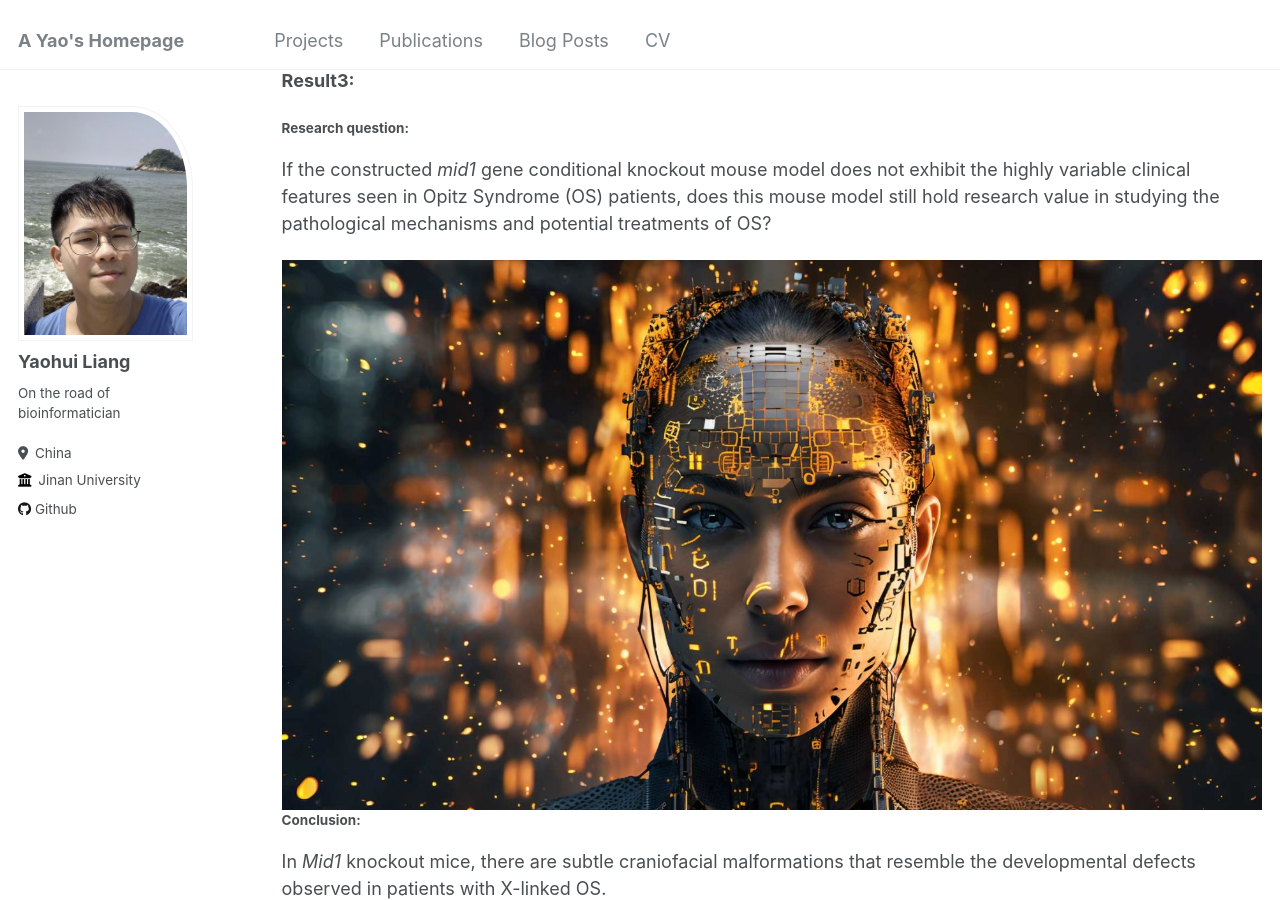
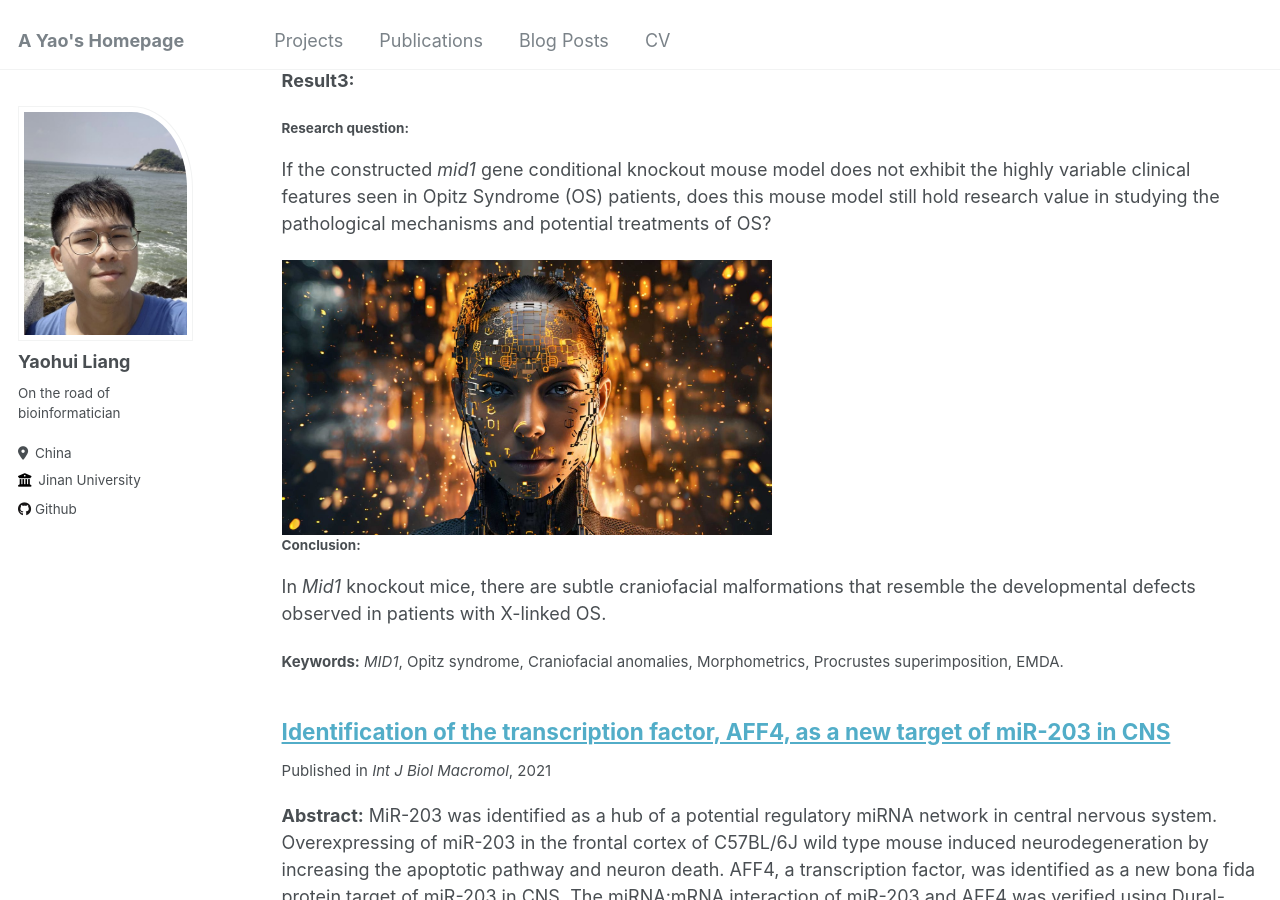
Before and after one commit to Stupid1Fish/Academic-Pages, a Jekyll site: the page built from _pages/publications.md, in a window 1280 px wide and 900 px high, scrolled down 304 px. Built offline with Jekyll 4.4.1, drawn with Linux system fonts in a browser that asks for light colours.

Commit message:
Update archive-single.html

```diff
--- a/_includes/archive-single.html
+++ b/_includes/archive-single.html
@@ -55,7 +55,7 @@
 
     {% if post.collection == 'publications' %}
       <p class="archive__item-excerpt" itemprop="description"><b>Research question:</b> {{ post.research_question | markdownify }}</p>
-      <img src="{{ post.image_path }}" alt="Paper Image">
+      <img src="{{ post.image_path }}" alt="Paper Image" style="width:50%; height:auto">
       <p class="archive__item-excerpt" itemprop="description"><b>Conclusion:</b> {{ post.conclusion | markdownify }}</p>
       <p style="font-size: smaller"><b>Keywords:</b> {{ post.keywords }}</p>
     {% endif %}
```
